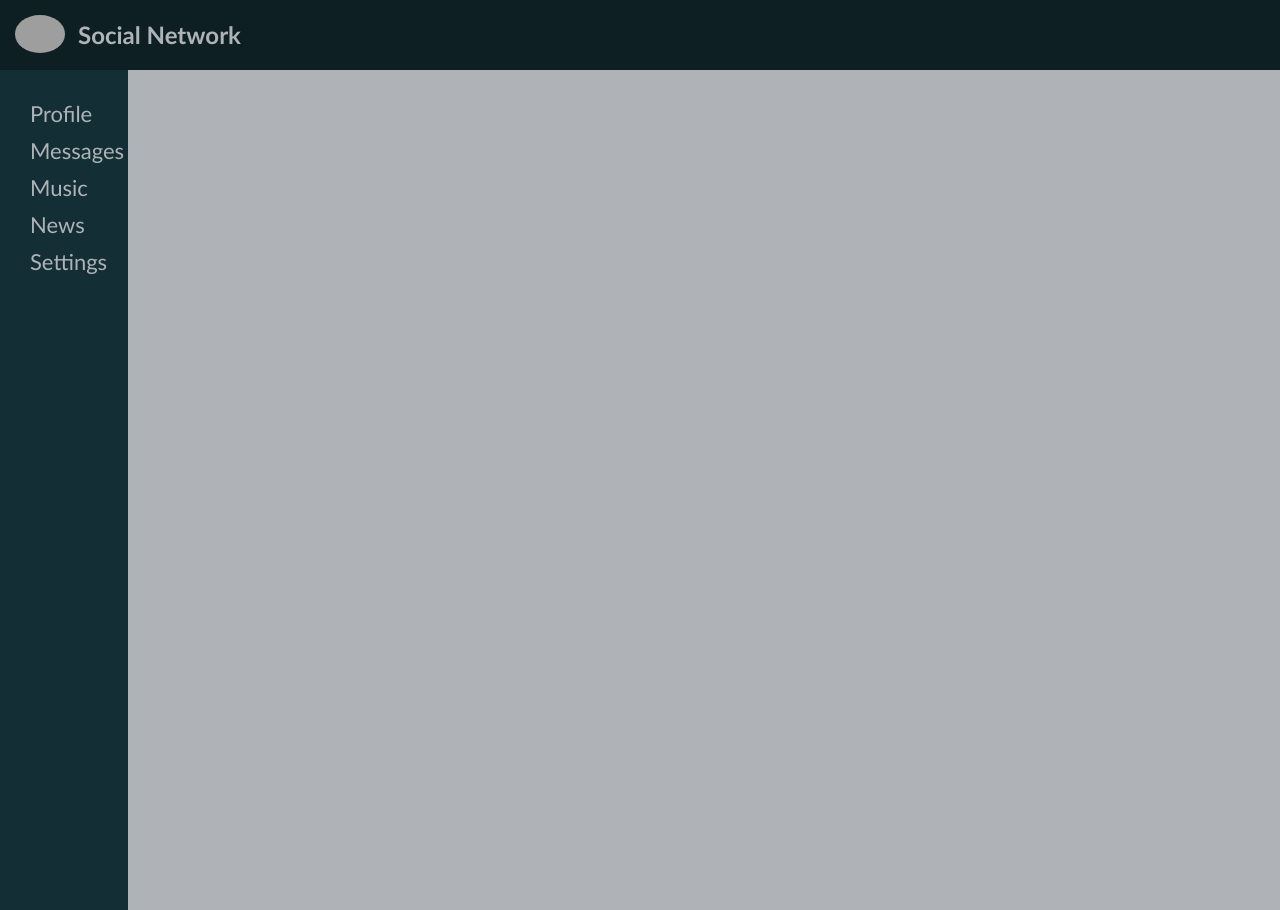
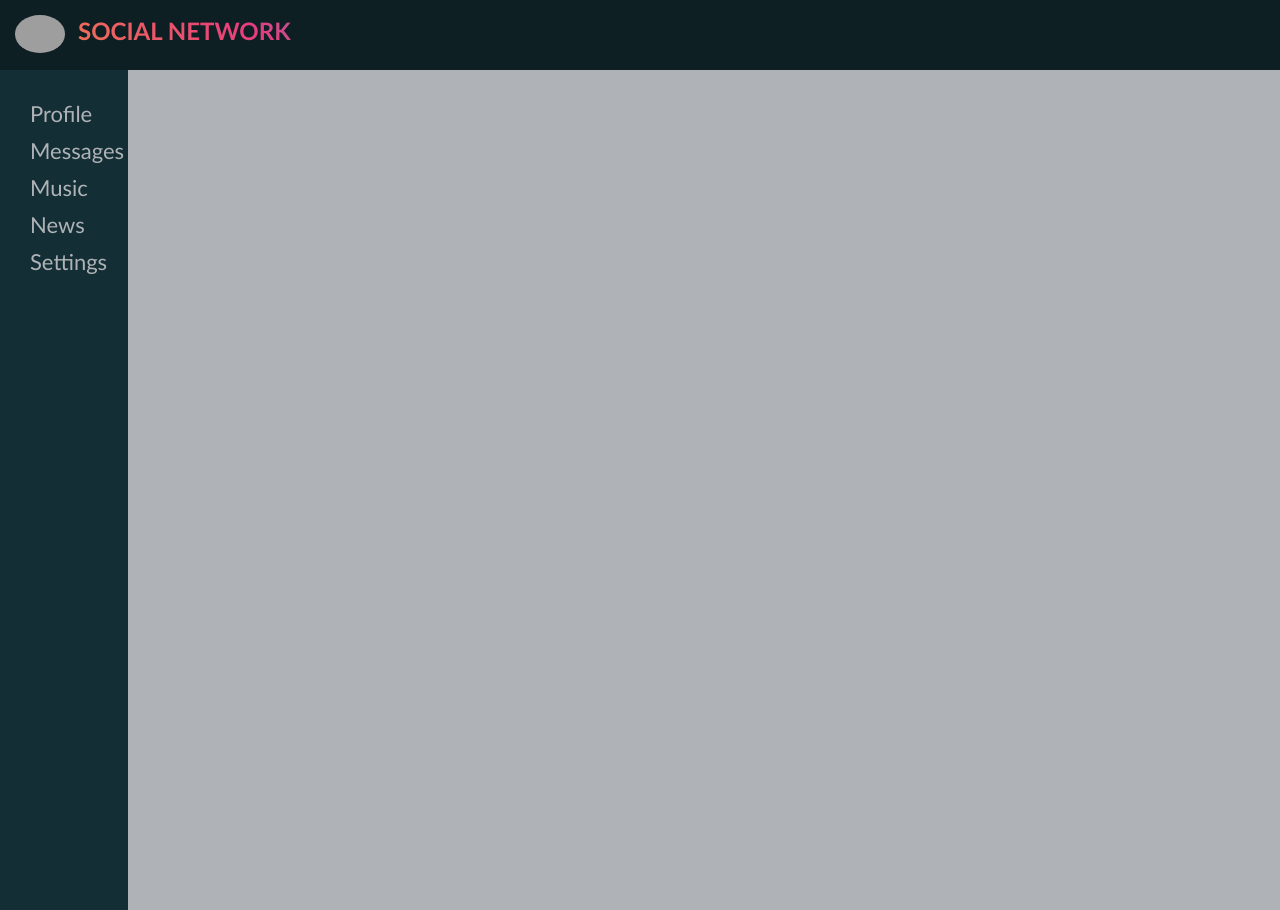
Before and after one commit to Kapskii/Social-network, a React (Create React App) app: page /dialogs in a window 1280 px wide. Built offline with nearby package versions, Linux system fonts and the light colour scheme; grey boxes are pictures that could not be loaded.

Commit message:
title animation

```diff
--- a/src/components/Header/Header.module.css
+++ b/src/components/Header/Header.module.css
@@ -23,7 +23,31 @@ img.logo {
 
   .title {
     position: absolute;
-    color: #afb3b7;
+
     margin-left: 78px;
+
+  }
+
+  h2{
     font-family: "Gill Sans", sans-serif;
+    text-transform: uppercase;
+    background: linear-gradient(45deg, #ee7752, #e73c7e, #23a6d5, #23d5ab);
+    background-size: 300%;
+    -webkit-background-clip: text;
+    background-clip: text;
+    -webkit-text-fill-color: transparent;
+    line-height: 0.9;
+    animation: animate 5s ease-in-out infinite;
   }
+
+  @keyframes animate {
+    0% {
+      background-position: 0 50%;
+    }
+    50% {
+      background-position: 100% 50%;
+    }
+    100% {
+      background-position: 0 50%;
+    }
+  }
```
